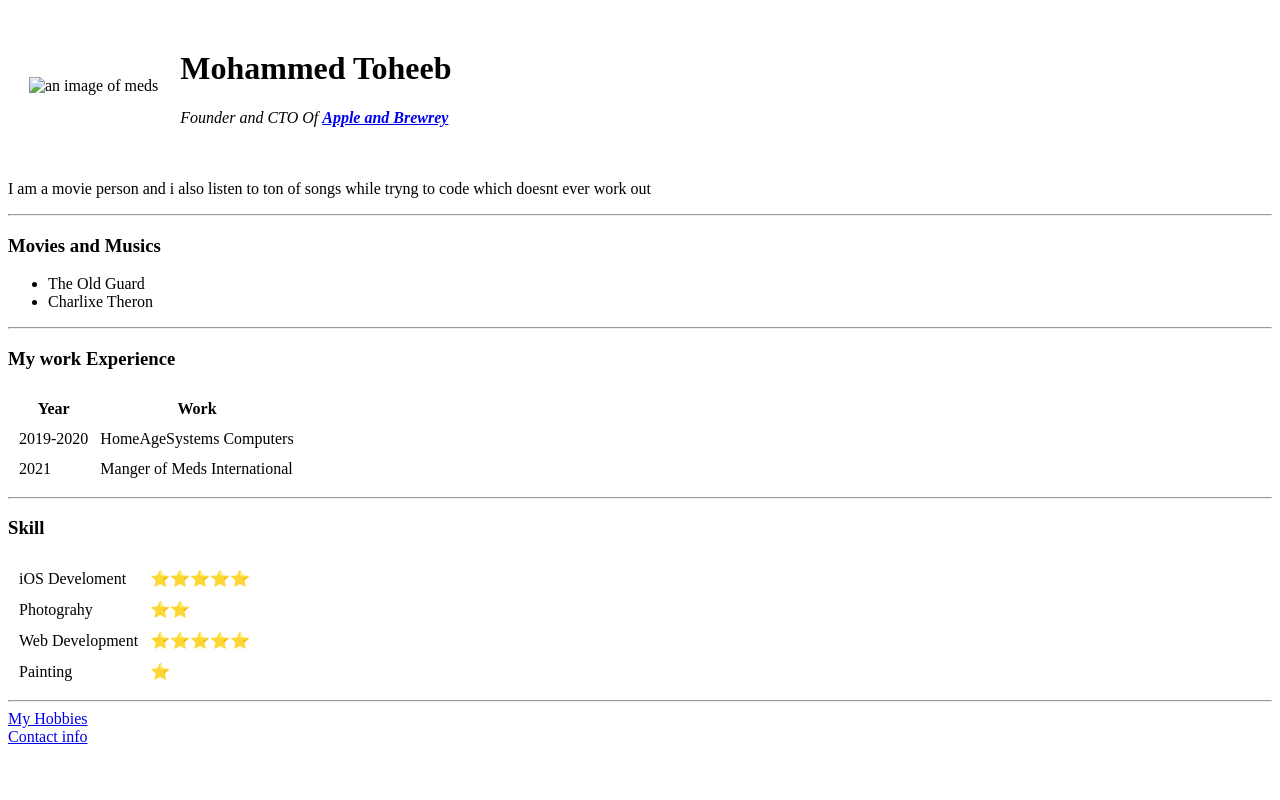
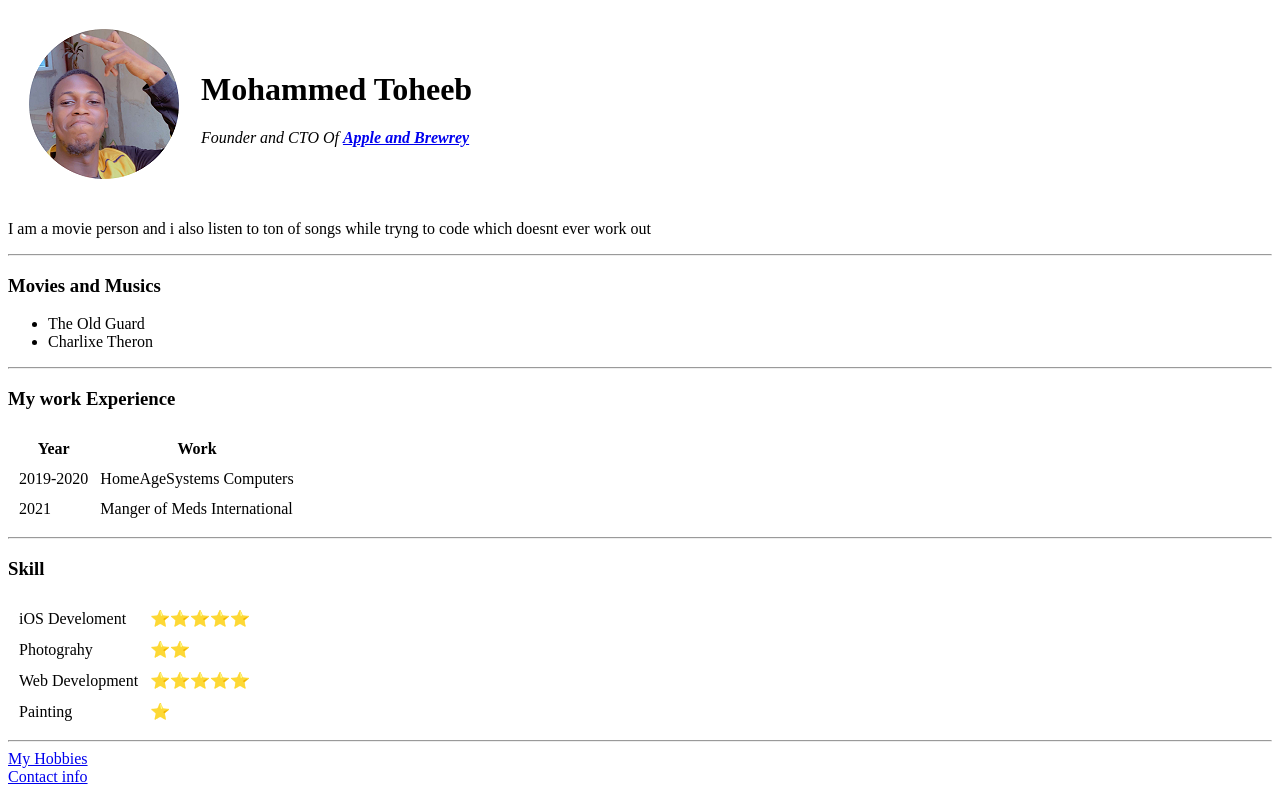
Before and after one commit to meds76/CV, a plain HTML site: page index.html in a window 1280 px wide. Drawn offline with Linux system fonts and the light colour scheme.

Commit message:
Update index.html

```diff
--- a/index.html
+++ b/index.html
@@ -9,7 +9,7 @@
   <body>
     <table cellspacing="20" >
       <td>
- <img src="ayo.png" alt="an image of meds" />
+ <img src="images/ayo.png" alt="an image of meds" />
       </td>
       <td>
  <h1>Mohammed Toheeb </h1>
```
